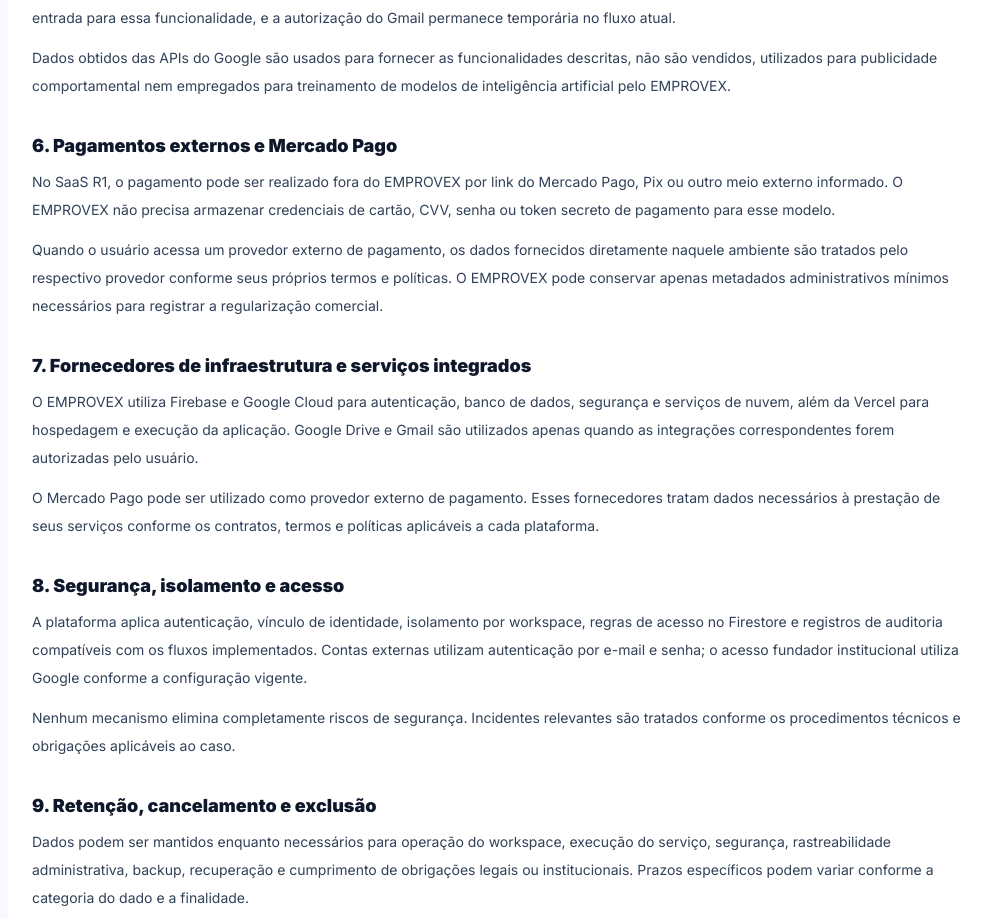
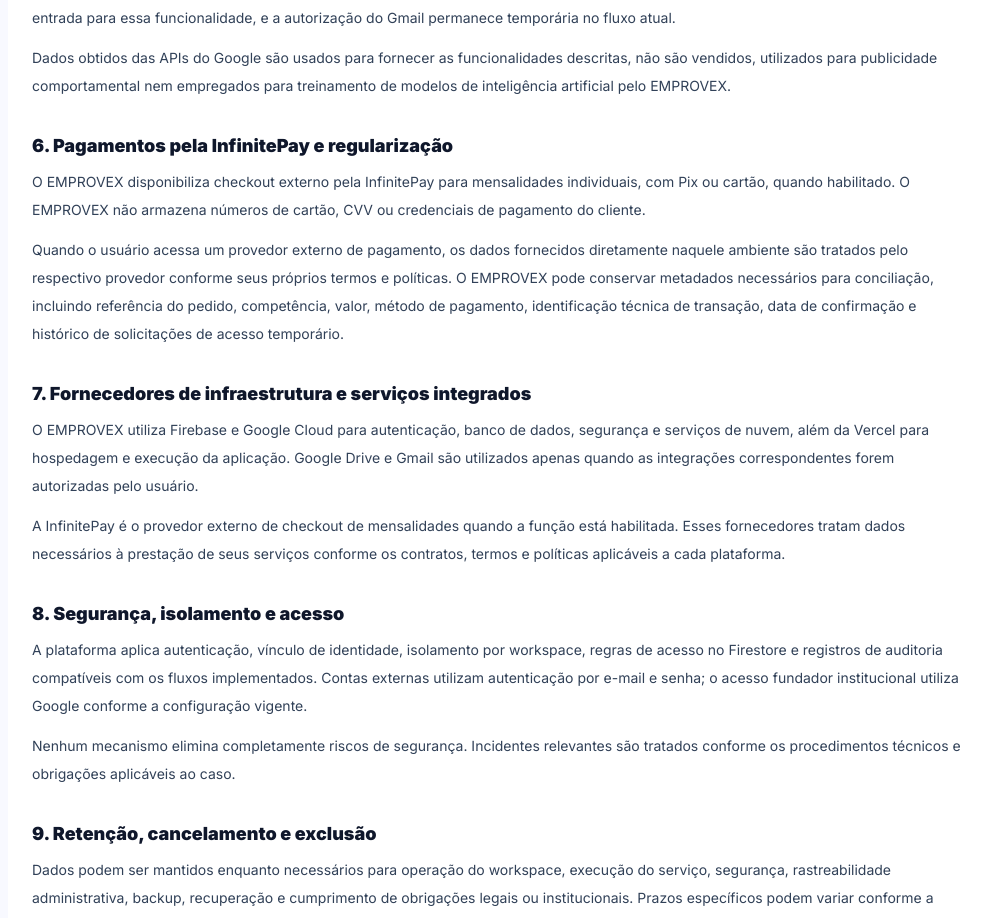
Before and after one commit to aprov-hgesm/Controles-de-Empenhos---Aprov, a Next.js app: page /privacy in a window 1280 px wide. Shown: the part 1485-2403 px from the top of the page, without its empty margins (140-1131 px from the left). Built offline with nearby package versions, Linux system fonts and the light colour scheme.

Commit message:
docs(billing): align legal terms privacy and public payment data with current InfinitePay policy

```diff
--- a/app/privacy/page.tsx
+++ b/app/privacy/page.tsx
@@ -94,16 +94,16 @@ export default function PrivacyPage() {
         </p>
       </LegalSection>
 
-      <LegalSection title="6. Pagamentos externos e Mercado Pago">
+      <LegalSection title="6. Pagamentos pela InfinitePay e regularização">
         <p>
-          No SaaS R1, o pagamento pode ser realizado fora do EMPROVEX por link do Mercado Pago, Pix ou outro meio
-          externo informado. O EMPROVEX não precisa armazenar credenciais de cartão, CVV, senha ou token secreto de
-          pagamento para esse modelo.
+          O EMPROVEX disponibiliza checkout externo pela InfinitePay para mensalidades individuais, com Pix ou cartão,
+          quando habilitado. O EMPROVEX não armazena números de cartão, CVV ou credenciais de pagamento do cliente.
         </p>
         <p>
           Quando o usuário acessa um provedor externo de pagamento, os dados fornecidos diretamente naquele ambiente
           são tratados pelo respectivo provedor conforme seus próprios termos e políticas. O EMPROVEX pode conservar
-          apenas metadados administrativos mínimos necessários para registrar a regularização comercial.
+          metadados necessários para conciliação, incluindo referência do pedido, competência, valor, método de pagamento,
+          identificação técnica de transação, data de confirmação e histórico de solicitações de acesso temporário.
         </p>
       </LegalSection>
 
@@ -114,7 +114,7 @@ export default function PrivacyPage() {
           integrações correspondentes forem autorizadas pelo usuário.
         </p>
         <p>
-          O Mercado Pago pode ser utilizado como provedor externo de pagamento. Esses fornecedores tratam dados
+          A InfinitePay é o provedor externo de checkout de mensalidades quando a função está habilitada. Esses fornecedores tratam dados
           necessários à prestação de seus serviços conforme os contratos, termos e políticas aplicáveis a cada
           plataforma.
         </p>
```
